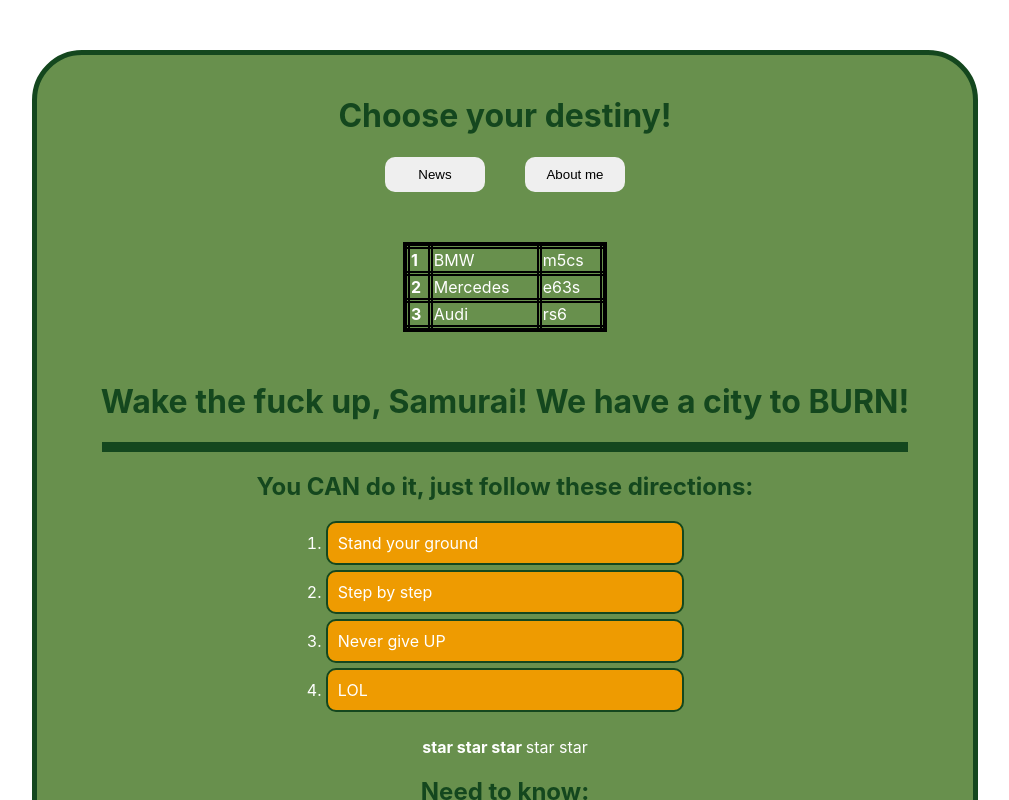
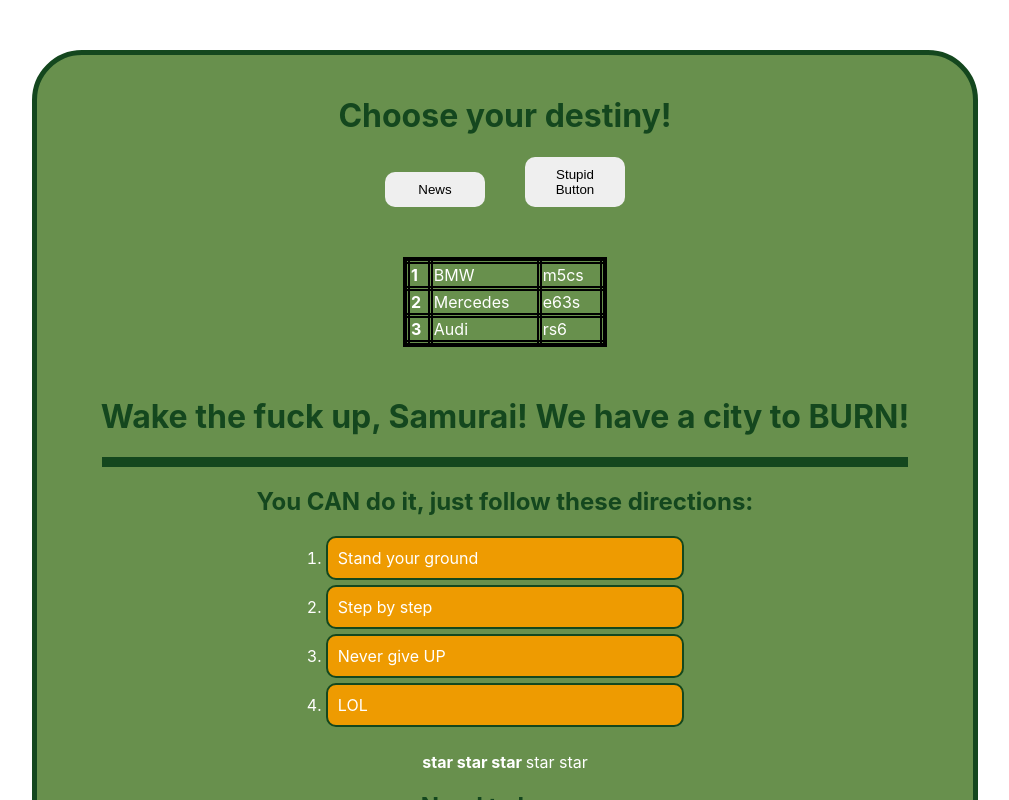
Before and after one commit to Pikadorius/samurai-way-main, a React (Create React App) app: page / in a window 1280 px wide. Shown: the top 800 px of the page, without its empty margins (135-1144 px from the left). Built offline with nearby package versions, Linux system fonts and the light colour scheme.

Commit message:
change button2

```diff
--- a/src/Components/Header.tsx
+++ b/src/Components/Header.tsx
@@ -13,8 +13,8 @@ const Header = (props: HeaderPropsType) => {
         console.log(value,age);
     }
 
-    const Button2Foo = (value: string) => {
-        console.log(value);
+    const Button2Foo = () => {
+        console.log("i am stupid button");
     }
 
 
@@ -22,7 +22,7 @@ const Header = (props: HeaderPropsType) => {
         <div>
             <h1>{props.title}</h1>
             <Button name={"News"} callBack={() => Button1Foo("i am button 1",21)}/>
-            <Button name={"About me"} callBack={() => Button2Foo("i am button 2")}/>
+            <Button name={"Stupid Button"} callBack={Button2Foo}/>
         </div>
     );
 }
```
